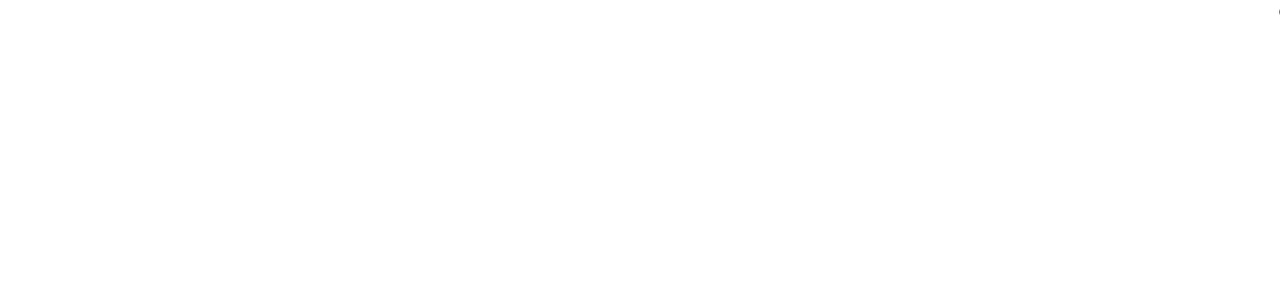
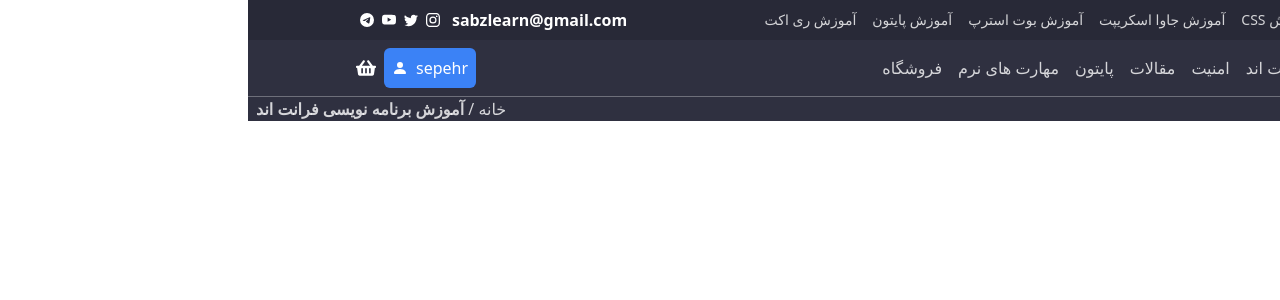
Before and after one commit to dosepehr/sabzlearn-clone, a React (Create React App) app: page /courses/next in a window 1280 px wide. Shown: the top 300 px of the page. Built offline with nearby package versions, Linux system fonts and the light colour scheme.

Commit message:
edit Breadcrumb

```diff
--- a/src/components/Breadcrumb.jsx
+++ b/src/components/Breadcrumb.jsx
@@ -5,9 +5,15 @@
         <div className='space-x-2 text-topbatLinks '>
             <Link to='/'>خانه / </Link>
             {links.map((link) => (
-                <Link key={link.id} className='font-bold'>
-                    {link.title}
-                </Link>
+                <>
+                    <Link
+                        to={`/${link.href}`}
+                        key={link.id}
+                        className='font-bold'
+                    >
+                        {link.title}
+                    </Link>
+                </>
             ))}
         </div>
     );
--- a/src/pages/CategoryPage.jsx
+++ b/src/pages/CategoryPage.jsx
@@ -14,7 +14,6 @@
             <div className='bg-primaryColor pt-5'>
                 <div className='max-w-[1080px] mx-auto px-12 space-y-3'>
                     <Breadcrumb
-                        category={category}
                         links={[
                             {
                                 id: 1,
--- a/src/pages/CoursePage.jsx
+++ b/src/pages/CoursePage.jsx
@@ -1,9 +1,28 @@
-import React from 'react'
+import { Topbar, Navbar, Breadcrumb } from '../components';
 
 const CoursePage = () => {
-  return (
-    <div>CoursePage</div>
-  )
-}
+    return (
+        <div>
+            <div className='bg-secondaryColor'>
+                <Topbar />
+                <Navbar />
+                <div className='flex justify-between '>
+                    <p className='text-mainGreen'>
+                        آموزش Next.js بصورت پروژه محور
+                    </p>
+                    <Breadcrumb
+                        links={[
+                            {
+                                id: 1,
+                                title: 'آموزش برنامه نویسی فرانت اند',
+                                href: 'categories/front-end',
+                            },
+                        ]}
+                    />
+                </div>
+            </div>
+        </div>
+    );
+};
 
-export default CoursePage
+export default CoursePage;
```
